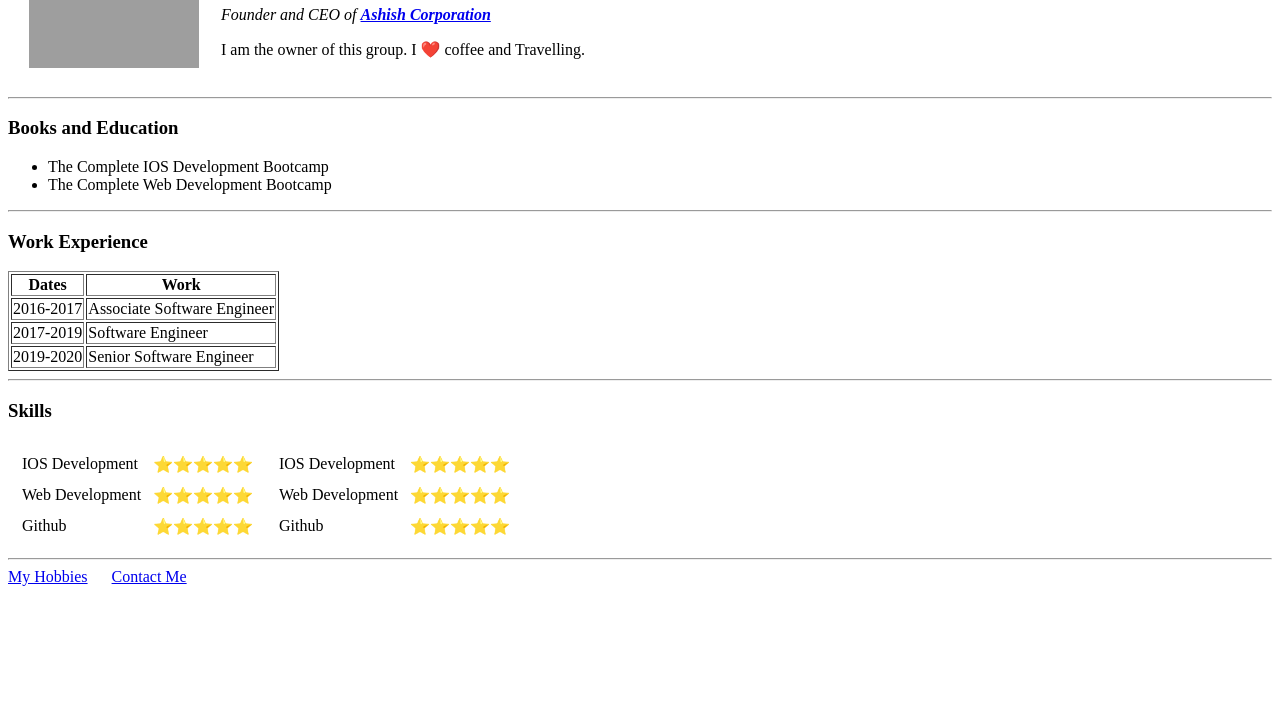
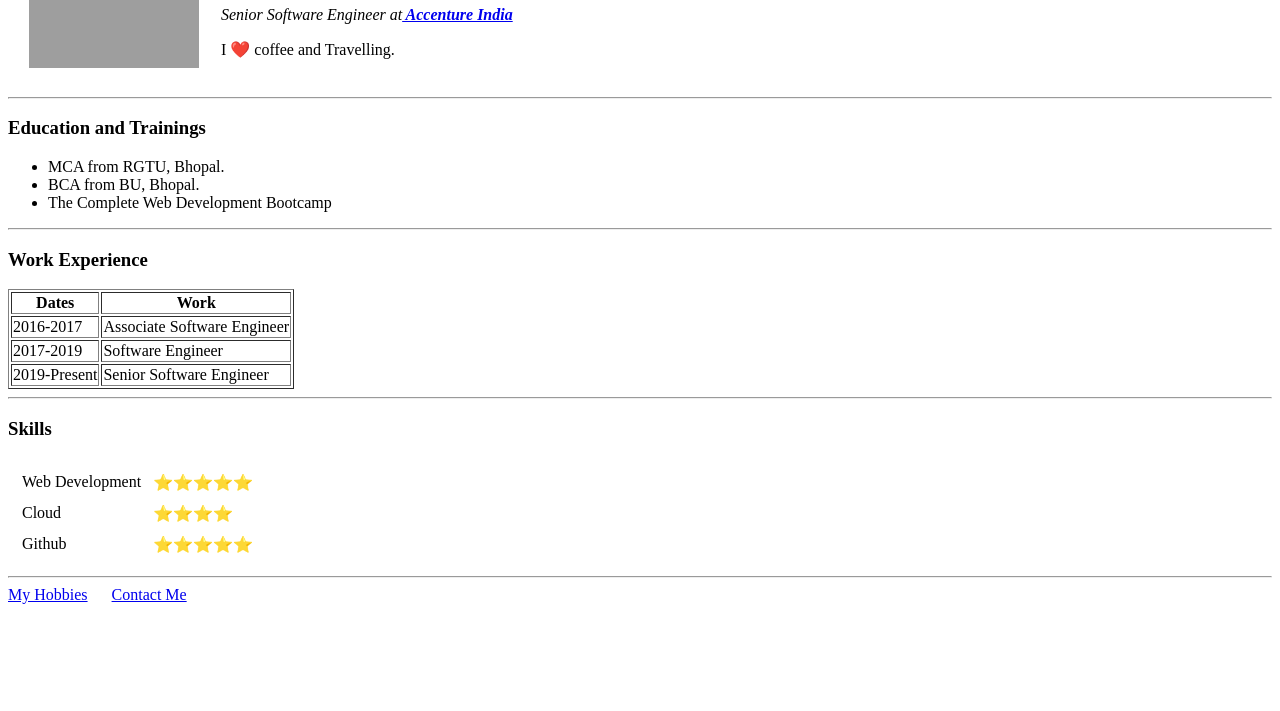
Before and after one commit to asheeshchouksey/CV, a plain HTML site: page index.html in a window 1280 px wide. Shown: the part 89-800 px from the top of the page. Drawn offline with Linux system fonts and the light colour scheme; grey boxes are pictures that could not be loaded.

Commit message:
Add files via upload
Updating with new file content.

```diff
--- a/index.html
+++ b/index.html
@@ -8,20 +8,21 @@
         <tr>
             <td><img width="170px" src="ashish.png" alt="Ashish Profile Picture"></td>
             <td>
-                <h1>Ashish Chouksey</h1>
+                <h1>Asheesh Chouksey</h1>
 
-                <p><em> Founder and CEO of <strong><a href="https://www.google.co.in/"> Ashish Corporation </a> </strong> </em> </p>
+                <p><em> Senior Software Engineer at<strong><a href="https://asheeshchouksey.github.io/CV/."> Accenture India </a> </strong> </em> </p>
 
-                <p>I am the owner of this group. I ❤️ coffee and Travelling. </p>
+                <p> I ❤️ coffee and Travelling. </p>
             </td>
         </tr>
     </table>
     <hr>
 
-    <h3>Books and Education</h3>
+    <h3>Education and Trainings</h3>
 
     <ul>
-        <li>The Complete IOS Development Bootcamp</li>
+        <li>MCA from RGTU, Bhopal.</li>
+        <li>BCA from BU, Bhopal.</li>
         <li>The Complete Web Development Bootcamp</li>
     </ul>
     <hr>
@@ -43,7 +44,7 @@
                 <td>Software Engineer</td>
             </tr>
             <tr>
-                <td>2019-2020</td>
+                <td>2019-Present</td>
                 <td>Senior Software Engineer</td>
             </tr>
         </tbody>
@@ -58,32 +59,16 @@
                 <td>
                     <table cellspacing = "10">
                         <tr>
-                            <td>IOS Development</td>
+                            <td>Web Development</td>
                             <td>⭐⭐⭐⭐⭐</td>
                         </tr>
                          <tr>
-                         <td>Web Development</td>
-                            <td>⭐⭐⭐⭐⭐</td>
+                         <td>Cloud</td>
+                            <td>⭐⭐⭐⭐</td>
                         </tr>
                         <tr>
                         <td>Github</td>
                         <td>⭐⭐⭐⭐⭐</td>
-                        </tr>
-                    </table>
-                </td>
-                <td>
-                    <table cellspacing = "10">
-                        <tr>
-                            <td>IOS Development</td>
-                            <td>⭐⭐⭐⭐⭐</td>
-                        </tr>
-                        <tr>
-                            <td>Web Development</td>
-                            <td>⭐⭐⭐⭐⭐</td>
-                        </tr>
-                        <tr>
-                            <td>Github</td>
-                            <td>⭐⭐⭐⭐⭐</td>
                         </tr>
                     </table>
                 </td>
```
Also changed, not shown: Contact.html (+4 -4 lines).
